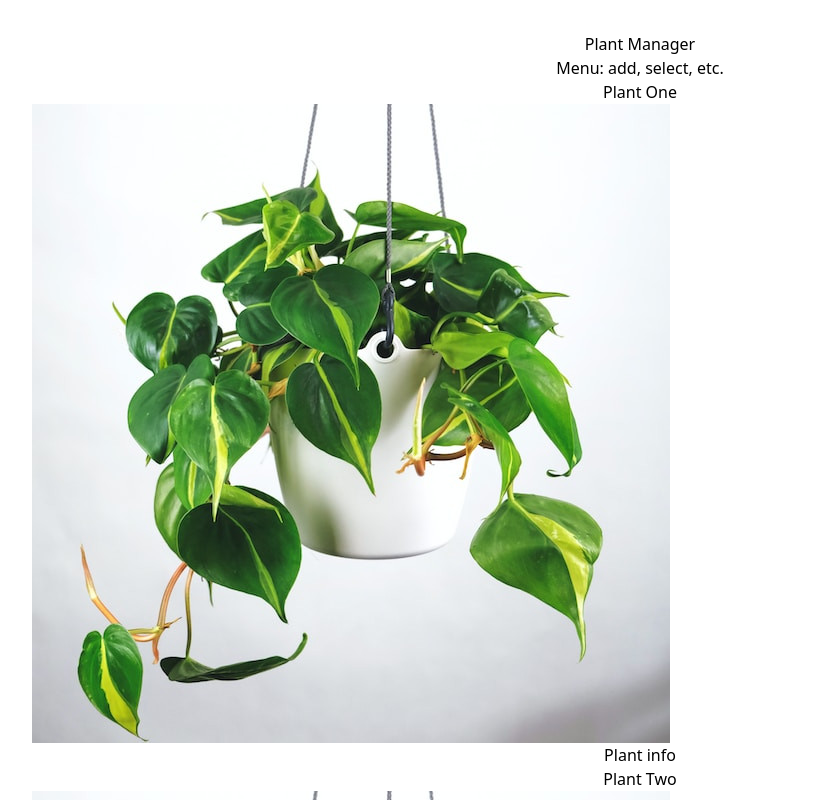
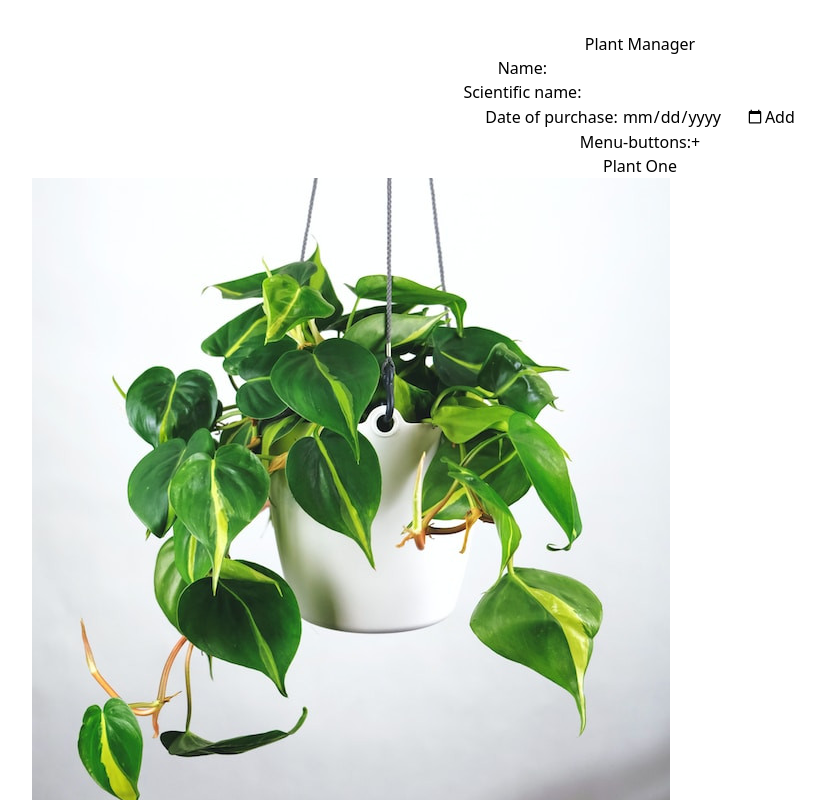
Before and after one commit to tomlajtos/planty, a React (Vite) app: page / in a window 1280 px wide. Shown: the top 800 px of the page, without its empty margins (0-825 px from the left). Built offline with nearby package versions, Linux system fonts and the light colour scheme.

Commit message:
Test Button and PlantForm

```diff
--- a/src/App.jsx
+++ b/src/App.jsx
@@ -1,15 +1,25 @@
 import { useState } from 'react'
+
+import { myPlants } from "./utils/test-data.js";
 import './App.css'
+
 import { PlantList } from './components/PlantList.jsx'
-import { myPlants } from "./utils/test-data.js";
+import { Button } from "./components/ui/Button"
+import { PlantForm } from './components/PlantForm';
 
 function App() {
 
   return (
     <div className="App">
       <h1 className="text-3xl font-bold mb-4">Plant Manager</h1>
-      <div className='mx-auto py-3 text-2xl align-center mb-4 h-16 w-full min-w-fit max-w-5xl bg-purple-200'>
-        Menu: add, select, etc.
+      <PlantForm submitFn={(e) => {
+        e.preventDefault();
+        console.log("form submitted")
+
+      }} />
+      <div className='mx-auto py-3 text-2xl align-center mb-4 h-16 w-full max-w-5xl bg-purple-200'>
+        Menu-buttons:
+        <Button className="mx-2 w-11 h-11  bg-emerald-900 rounded-lg text-3xl text-white" type={"button"} text={"+"} clickFn={() => alert("Click-click-clik")} />
       </div>
       {myPlants && (<PlantList plants={myPlants} />)}
     </div>
--- a/src/components/PlantList.jsx
+++ b/src/components/PlantList.jsx
@@ -2,7 +2,7 @@ import { PlantCard } from "./PlantCard.jsx";
 
 export const PlantList = ({plants}) => {
   return (
-    <ul className="mx-auto p-4 flex flex-row flex-wrap gap-4 justify-center w-full max-w-5xl ">
+    <ul className="mx-auto p-4 flex flex-row flex-wrap gap-4 justify-center w-full min-w-[400px] max-w-5xl ">
     { plants.map(plant => <PlantCard key={plant.id} plant={plant}/>)}
     </ul>
   );
```
